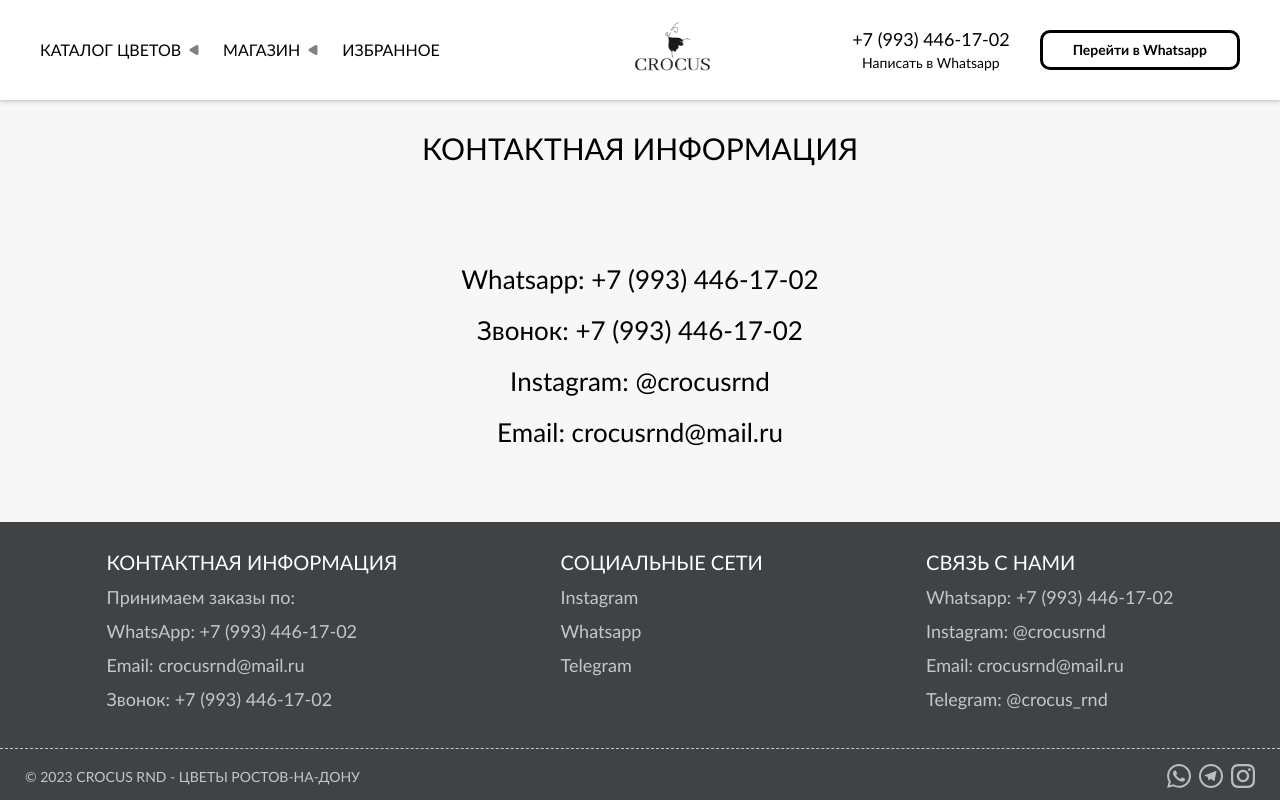
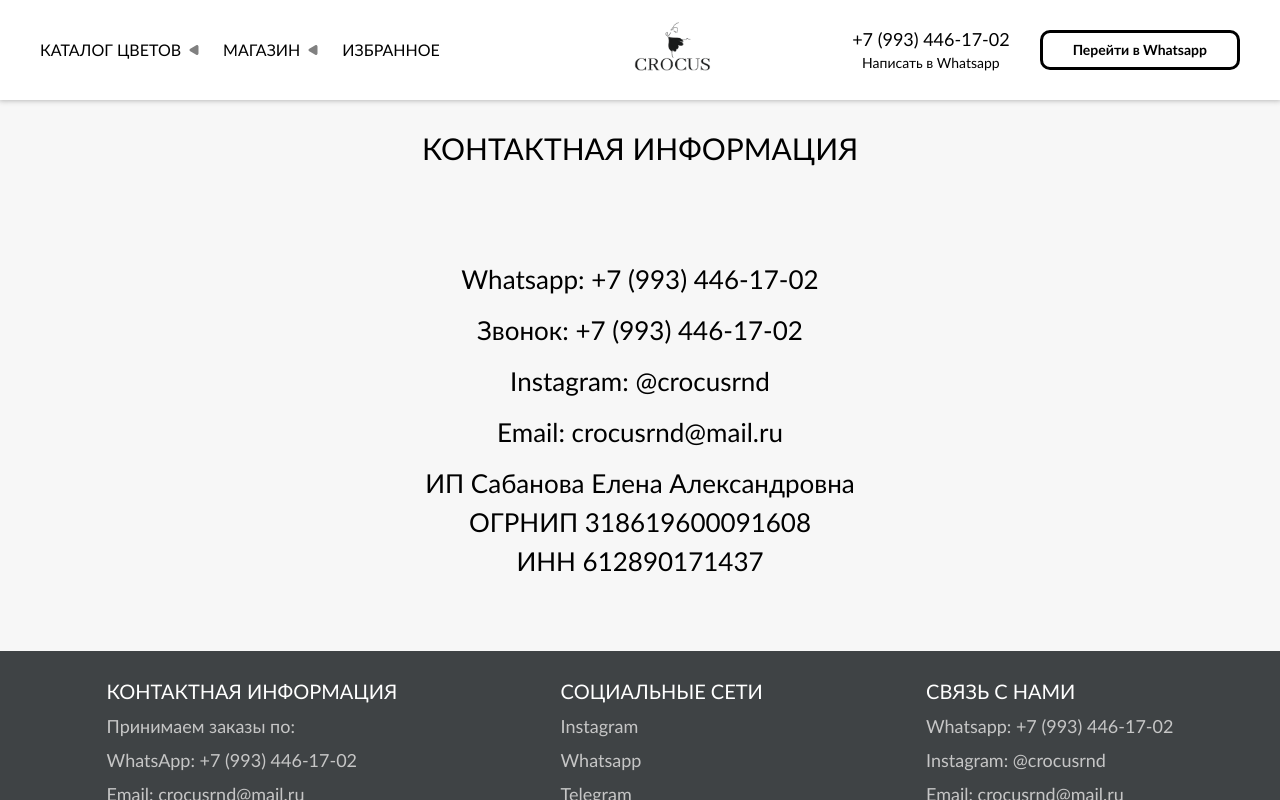
Before and after one commit to MercyClassic/crocus_rnd, a React (Create React App) app in the folder frontend/: page /contact_information in a window 1280 px wide. Built offline with nearby package versions, Linux system fonts and the light colour scheme.

Commit message:
add contact information

```diff
--- a/frontend/src/pages/ContactInformation.jsx
+++ b/frontend/src/pages/ContactInformation.jsx
@@ -25,12 +25,19 @@
                                 <li className="menu__sub-item">
                                     <Link className="catalog__link">Email: crocusrnd@mail.ru</Link>
                                 </li>
+                                <li className="menu__sub-item">
+                                    <Link className="catalog__link">
+                                        <p> ИП Сабанова Елена Александровна </p>
+                                        <p> ОГРНИП 318619600091608 </p>
+                                        <p> ИНН 612890171437 </p>
+                                    </Link>
+                                </li>
                             </ul>
                         </div>
                     </div>
                 </section>
             </main>
-        <Footer />
+            <Footer/>
         </>
     );
 }
```
